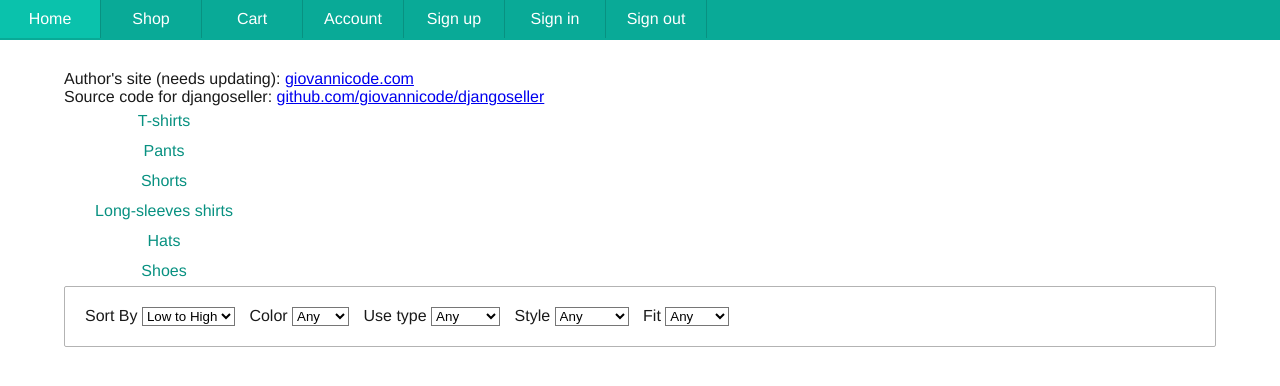
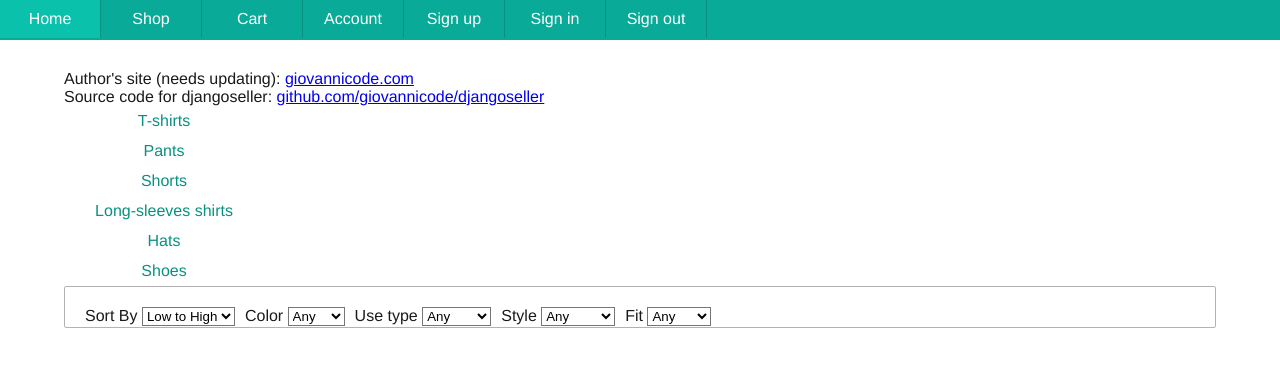
Before and after one commit to giovannicode/djangoseller, a Django app: page /products/list in a window 1280 px wide. Shown: the top 386 px of the page. Run offline with Django 3.2, Linux system fonts and the light colour scheme; data comes from the database, SQL or seed files in the repository; data that the repository does not hold is empty; style sheets or scripts are compiled from the project's sources; parts of the project's set-up code (start-up, migrations or seed data) failed here and were passed over; some libraries are stand-ins or nearby versions.

Commit message:
Separate the styling for horizontal and vertical form

```diff
--- a/main/static/css/_forms.scss
+++ b/main/static/css/_forms.scss
@@ -29,10 +29,9 @@ $form-horizontal-p-margin-right: 10px;
 
 
 // mango-form Layout.
-form.mango-form
+form.mango-form-vertical
 {
   box-sizing: border-box;
-  &.vertical {
   p {
     display: block;
     input {
@@ -41,16 +40,17 @@ form.mango-form
   }
 }
 
-  &.horizontal {
+form.mango-form-horizontal
+{
   p {
-      display: inline;
-    }
+    display: block;
+    float: left;
   }
 }
 
 
 // mango-form styling.
-form.mango-form {
+form.mango-form-vertical {
   box-sizing: border-box;
   border: $form-border;
   border-radius: $form-border-radius;
@@ -58,7 +58,7 @@ form.mango-form {
   font-size: $form-font-size;
   font-family: $form-font-family;
 
-  &.vertical p {
+  p {
   margin-bottom: $form-vertical-p-margin-bottom;
 
     label {
@@ -76,8 +76,8 @@ form.mango-form {
 	@extend %textbox;
       }
     }
+  }
 
-  }
   button[type="submit"] {
     display: block;
     background-color: $base-color;
@@ -88,25 +88,31 @@ form.mango-form {
     color: white;
     font-weight: bold;
   }
-
-  &.horizontal {
-    width: $form-horizontal-width;
 }
 
-  &.horizontal p {
+form.mango-form-horizontal
+{
+  box-sizing: border-box;
+  border: $form-border;
+  border-radius: $form-border-radius;
+  padding: $form-padding;
+  font-size: $form-font-size;
+  font-family: $form-font-family;
+  width: $form-horizontal-width;
+
+  p {
     margin-right: $form-horizontal-p-margin-right;
   }
 }
 
 // RESPONSIVE/ADAPTIVE(mobile-large-width) Layout
-form.mango-form
+form.mango-form-vertical
 {
   @media (max-width: $mobile-large-width){
     width: 100%;
     padding: 0px;
     padding-top: 20px;
 
-    &.vertical {
     p {
       width: 96%;
       margin-left: auto;
@@ -142,4 +148,9 @@ form.mango-form
     }
   }
 }
+
+form.mango-form-horizontal
+{
+  @media (max-width: $mobile-large-width) {
   }
+}
--- a/main/static/css/mango.css
+++ b/main/static/css/mango.css
@@ -2,6 +2,13 @@
 .mango-body {
   font-family: "Helvetica Neue", Helvetica, Arial, sans-serif;
   color: #1a1a1a; }
+  .mango-body button {
+    background-color: #09aa97;
+    border: none;
+    width: 100px;
+    height: 30px;
+    border-radius: 5px;
+    color: white; }
 
 .mango-container {
   width: 90%;
@@ -23,7 +30,7 @@
   width: 200px;
   height: 200px;
   width: 240px;
-  height: 300px; }
+  height: 350px; }
 
 form.mango-form.vertical p input[type="text"], form.mango-form.vertical p input[type="password"], form.mango-form.vertical p input[type="email"] {
   border: 1px solid #b3b3b3;
@@ -44,7 +51,8 @@ form.mango-form {
     form.mango-form.vertical p input {
       float: right; }
   form.mango-form.horizontal p {
-    display: inline; }
+    display: block;
+    float: left; }
 
 form.mango-form {
   box-sizing: border-box;
--- a/main/static/css/mango.scss
+++ b/main/static/css/mango.scss
@@ -11,8 +11,17 @@ $mobile-large-width: 500px;
 
 // Set Global Defaults
 .mango-body {
-    font-family: $base-font-family;
-    color: hsl(0, 0%, 10%);
+  font-family: $base-font-family;
+  color: hsl(0, 0%, 10%);
+
+  button {
+    background-color: $base-color;
+    border: none;
+    width: 100px;
+    height: 30px;
+    border-radius: 5px;
+    color: white;
+  }
 }
 
 // Mango-Container Layout
@@ -41,7 +50,7 @@ $mobile-large-width: 500px;
     width: 200px;
     height: 200px;
     width: 240px;
-    height: 300px;
+    height: 350px;
 }
 
 @import '_forms';
```
Also changed, not shown: 3 other files. Lines whose indentation alone changed are shown as unchanged.
